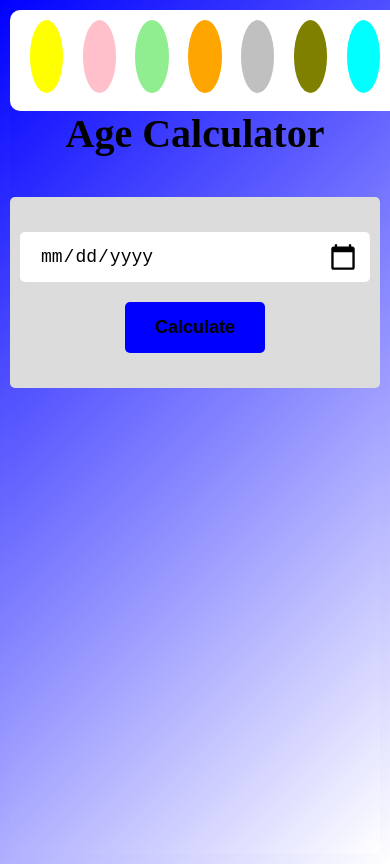
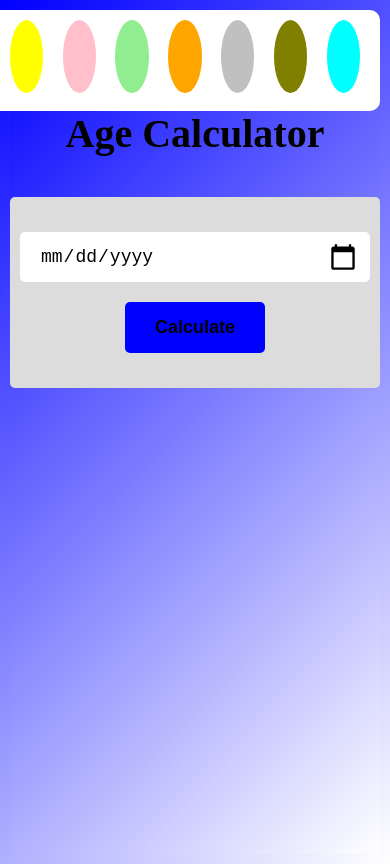
Before and after one commit to abrar2139/age-calculator, a plain HTML site: page index.html in a window 390 px wide. Drawn offline with Linux system fonts and the light colour scheme.

Commit message:
position set the colors

```diff
--- a/style.css
+++ b/style.css
@@ -102,8 +102,6 @@ html,body{
 #colors-parent{
     width: 100% !important;
     height: 12% !important;
-    left: 10px !important;
-    right: 10px !important;
 }
 #colors{
     width: 100% !important;
```
